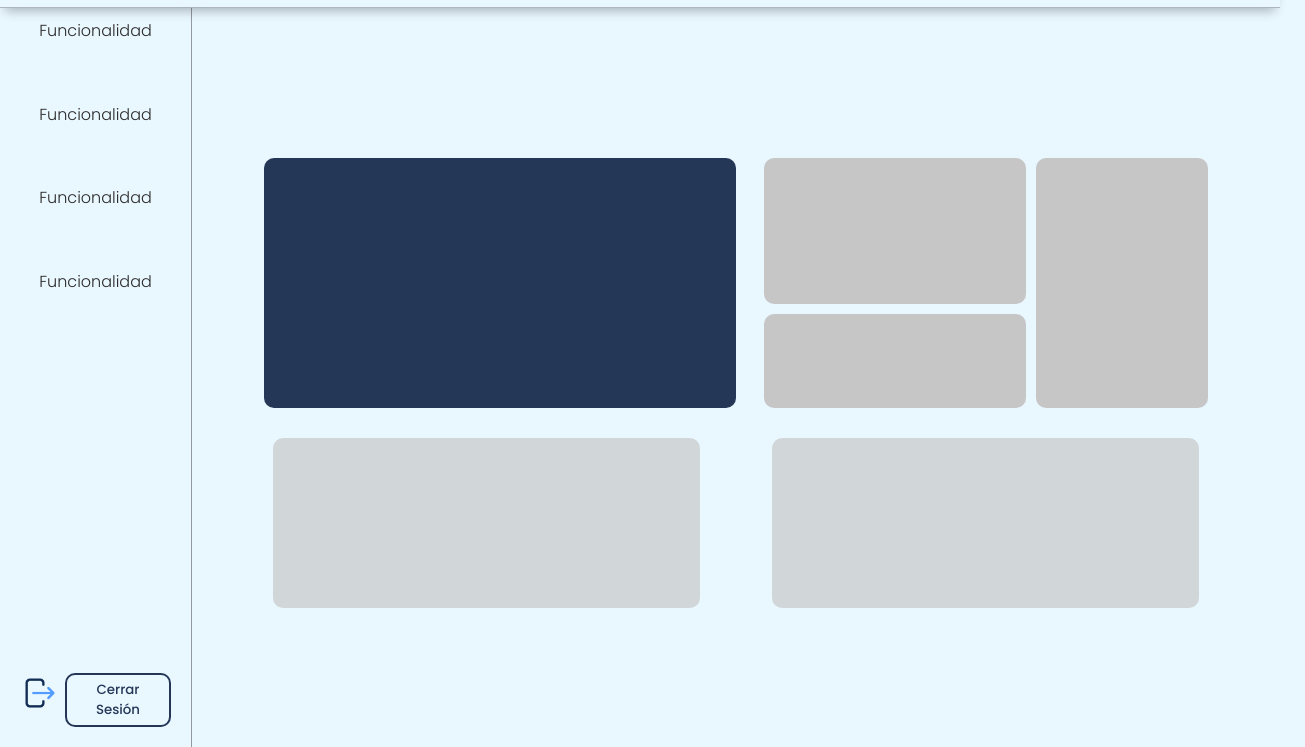
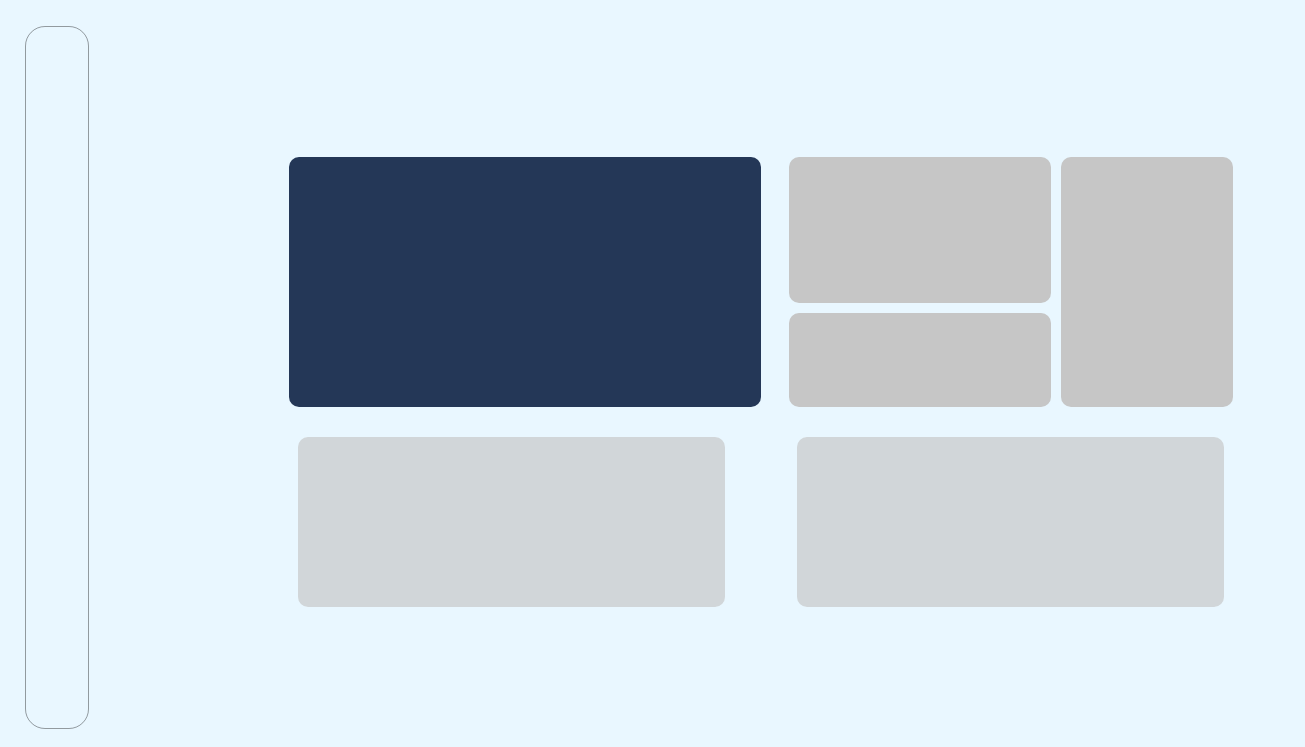
Before and after one commit to VazquezLD/weatherApp, a website built with Vite: page weatherApp/index.html in a window 1280 px wide. Shown: the part 53-800 px from the top of the page, 1305 px wide, since content can reach past the window. Built offline with nearby package versions, Linux system fonts and the light colour scheme.

Commit message:
nuevo aside y estilos

```diff
--- a/weatherApp/assets/styles.css
+++ b/weatherApp/assets/styles.css
@@ -38,9 +38,6 @@ header{
     align-items: center;
     justify-content: space-between;
     width: 100%;
-    border-bottom: 1px solid #00000042;
-    box-shadow: 0 8px 10px -5px rgba(34, 34, 39, 0.308);
-    backdrop-filter: blur( 8.5px );
 }
 
 
@@ -71,6 +68,7 @@ header{
     height: auto;
     border-radius: 15px;
     display: flex;
+    flex-wrap: wrap;
     align-items: center;
     justify-content: center;
     flex-direction: column;
@@ -325,6 +323,7 @@ header{
     justify-content: space-between;
     height: 250px;
     width: 90%;
+    flex-wrap: wrap;
 }
 .contenedorGraficos{
     display: flex;
@@ -332,22 +331,24 @@ header{
     align-items: center;
     width: 85%;
     justify-content: flex-end;
-    flex-wrap: wrap;
 }
 .seccionContainer{
     width: 100vw;
     height: 100%;
     display: flex;
     align-items: center;
-    justify-content: center;
+    justify-content: space-between;
+    margin-left: 50px;
     flex-direction: row;
+
 }
 .aside{
-    height: 100%;
-    width: 15%;
+    height: 95%;
+    width: 5%;
+    border-radius: 20px;
     display: flex;
     flex-direction: column;
-    border-right: 1px solid #00000060;
+    border: 1px solid #00000060;
     justify-content: space-between;
 }
 .listaFuncionalidades{
@@ -355,7 +356,7 @@ header{
     display: flex;
     flex-direction: column;
     justify-content: space-between;
-    height: 40%;
+    height: 100%;
 }
 .listaFuncionalidades a{
     text-decoration: none;
--- a/weatherApp/index.html
+++ b/weatherApp/index.html
@@ -39,21 +39,18 @@
       <ul class="listaFuncionalidades">
         <li class="funcionalidad">
 
-          <a href="#">Funcionalidad</a></li>
+          <a href="#"></a></li>
         <li class="funcionalidad">
 
-          <a href="#">Funcionalidad</a></li>
+          <a href="#"></a></li>
         <li class="funcionalidad">
 
-          <a href="#">Funcionalidad</a></li>
+          <a href="#"></a></li>
         <li class="funcionalidad">
 
-          <a href="#">Funcionalidad</a></li>
+          <a href="#"></a></li>
       </ul>
-      <div class="funcionalidadSesion">
-        <img src="./assets/salida.png" alt="Exit" class="salidaImg">
-        <button class="pruebaButton">Cerrar Sesión</button>
-      </div>
+
     </div>
 
     <div class="contenedorGraficos">
--- a/weatherApp/scripts/graficos.js
+++ b/weatherApp/scripts/graficos.js
@@ -27,8 +27,6 @@ const obtenerPronostico = (ciudad) => {
         sens[fecha].push(Math.round(sensacion))
     });
 
-    console.log(sens)
-
     const etiquetasST = Object.keys(sens)
     const temperaturasST = etiquetasST.map(fecha => Math.max(...sens[fecha]))
 
@@ -36,9 +34,6 @@ const obtenerPronostico = (ciudad) => {
     const fechaFormateada1 = etiquetas.map(fecha => fecha = new Date(fecha).getDay())
     const fechaFormateada2 = fechaFormateada1.map(fecha => fecha = semana[fecha])
     const temperaturas = etiquetas.map(fecha => Math.max(...dias[fecha]))
-
-    console.log(temperaturas)
-    console.log(temperaturasST)
 
     chart1 = new Chart(miGrafico1, {
         type: 'bar',
--- a/weatherApp/scripts/request.js
+++ b/weatherApp/scripts/request.js
@@ -3,11 +3,13 @@ const apiKey = 'ad95c0f7fa0ebb8a799f997cb3c0eb06';
 const requestCiudad = async(ciudad) =>{
     const respuesta = await fetch(`http://api.openweathermap.org/data/2.5/weather?q=${ciudad}&units=metric&lang=es&APPID=${apiKey}`);
     const data = await respuesta.json();
+    console.log(data)
     return data
 }
 
 const requestPronostico = async(ciudad) => {
     const respuesta2 = await fetch(`https://api.openweathermap.org/data/2.5/forecast?q=${ciudad}&appid=${apiKey}&units=metric`);
     const data2 = await respuesta2.json();
+    console.log(data2)
     return data2
 }
```
